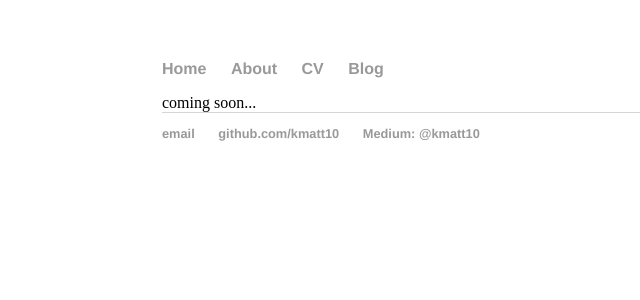
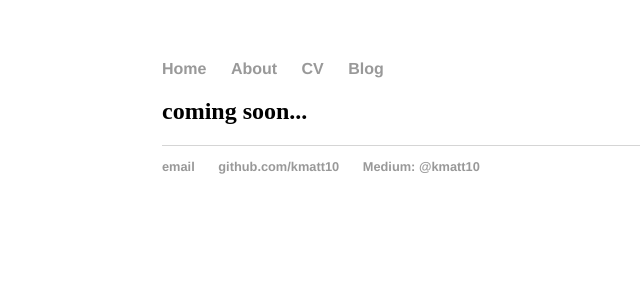
Before and after one commit to kmatt10/kmatt10.github.io, a Jekyll site: the page built from about/index.html, in a window 1280 px wide. Shown: the top 300 px of the page, without its empty margins (30-670 px from the left). Built offline with Jekyll 4.4.1, drawn with Linux system fonts in a browser that asks for light colours.

Commit message:
Update index.html

```diff
--- a/about/index.html
+++ b/about/index.html
@@ -3,4 +3,6 @@ layout: default
 title: about
 ---
 
-coming soon...
+<div class="blurb">
+  <h2>coming soon...</h2>
+</div>
```
